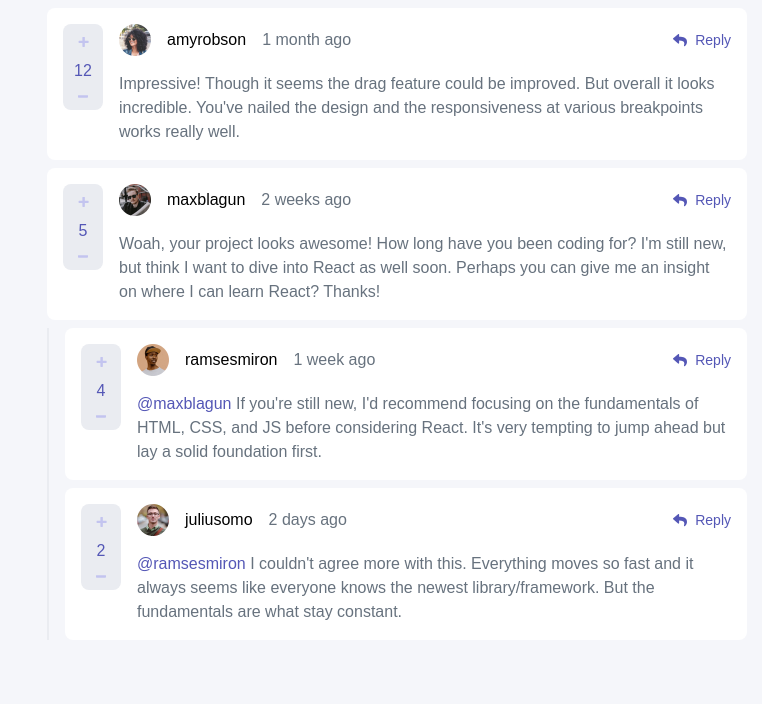
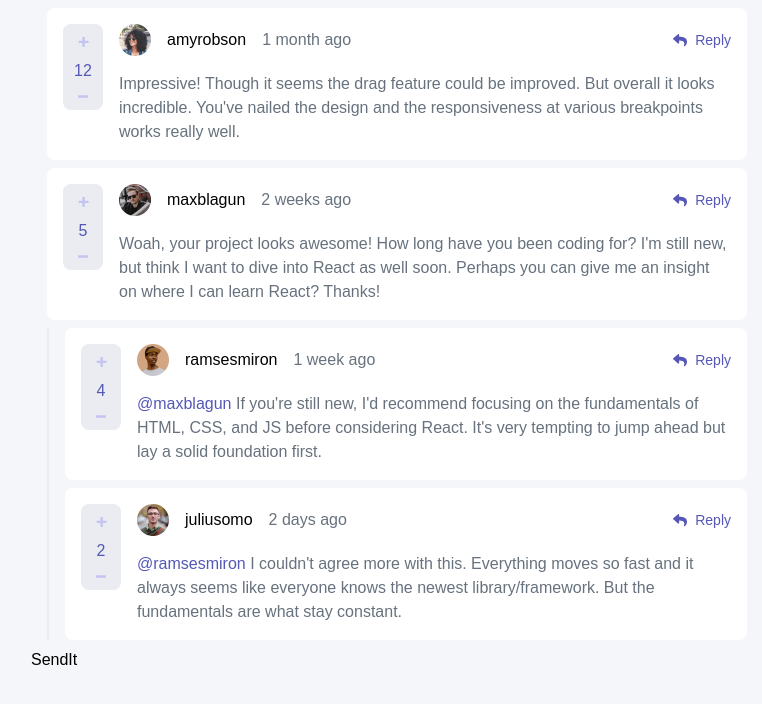
Before and after one commit to king-oldmate/FEM-interactive-comments-section, a React (Create React App) app: page / in a window 1280 px wide. Shown: the top 704 px of the page, without its empty margins (243-1005 px from the left). Built offline with nearby package versions, Linux system fonts and the light colour scheme.

Commit message:
started on the last component

```diff
--- a/src/App.js
+++ b/src/App.js
@@ -1,12 +1,13 @@
 import React, { useState, useEffect } from "react";
 import Post from "./Post";
+import SendIt from "./SendIt";
 import data from "./data.json";
 function App() {
   const { currentUser, comments } = data;
   const { image, username } = currentUser;
   const currentUserImage = image.png;
   return (
-    <div className='max-w-[732px] mx-auto'>
+    <main className='max-w-[732px] mx-auto'>
       {comments.map((comment) => {
         return (
           <Post
@@ -16,7 +17,8 @@ function App() {
           />
         );
       })}
-    </div>
+      <SendIt />
+    </main>
   );
 }
 
--- /dev/null
+++ b/src/SendIt.jsx
@@ -0,0 +1,7 @@
+import React from "react";
+
+const SendIt = () => {
+  return <div>SendIt</div>;
+};
+
+export default SendIt;
```
